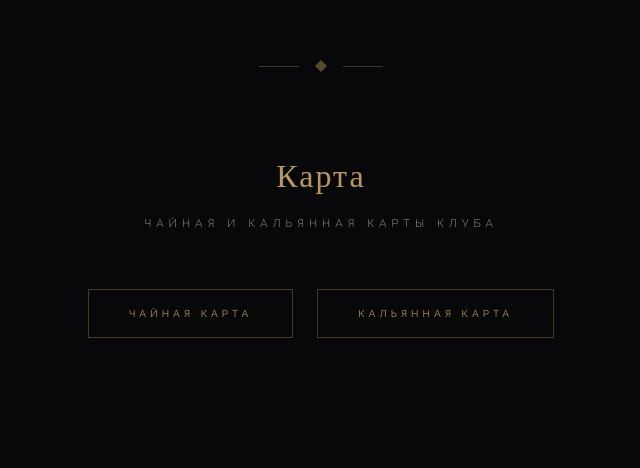
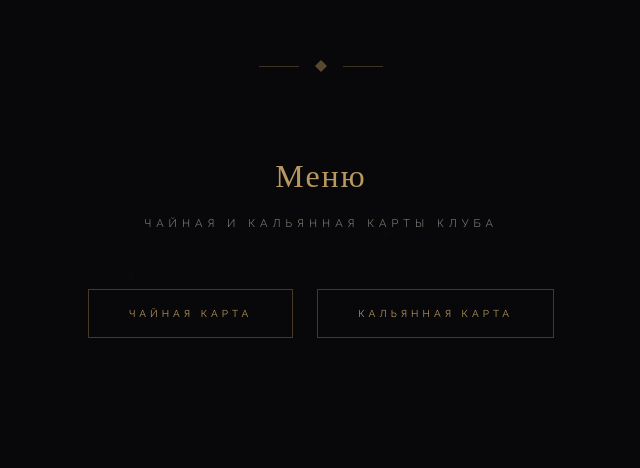
Before and after one commit to andrewsatorim/Kod-1847, a Next.js app: page / in a window 1280 px wide. Shown: the part 3407-3875 px from the top of the page, without its empty margins (319-959 px from the left). Built offline with nearby package versions, Linux system fonts and the light colour scheme.

Commit message:
fix: rename Карта to Меню in nav and section, add hero glow effect to menu section

```diff
--- a/src/components/Header.tsx
+++ b/src/components/Header.tsx
@@ -23,7 +23,7 @@ export default function Header() {
     { href: "/#about", labelRu: "\u041e \u043a\u043b\u0443\u0431\u0435", labelEn: "About" },
     { href: "/tea-room", labelRu: "\u0427\u0430\u0439\u043d\u044b\u0439 \u0437\u0430\u043b", labelEn: "Tea Room" },
     { href: "/hookah-room", labelRu: "\u041a\u0430\u043b\u044c\u044f\u043d\u043d\u044b\u0439 \u0437\u0430\u043b", labelEn: "Hookah Room" },
-    { href: "/menu", labelRu: "\u041a\u0430\u0440\u0442\u0430", labelEn: "Menu" },
+    { href: "/#menu-preview", labelRu: "\u041c\u0435\u043d\u044e", labelEn: "Menu" },
     { href: "/events", labelRu: "\u041c\u0435\u0440\u043e\u043f\u0440\u0438\u044f\u0442\u0438\u044f", labelEn: "Events" },
     { href: "/#contacts", labelRu: "\u041a\u043e\u043d\u0442\u0430\u043a\u0442\u044b", labelEn: "Contact" },
   ];
--- a/src/components/MenuPreview.tsx
+++ b/src/components/MenuPreview.tsx
@@ -1,14 +1,28 @@
 "use client";
 import { useLang } from "@/context/LanguageContext";
 import DiamondDivider from "./DiamondDivider";
+
+const particles = [
+  { left: "15%", bottom: "20%", duration: "7s", delay: "0s" },
+  { left: "35%", bottom: "15%", duration: "8s", delay: "1s" },
+  { left: "55%", bottom: "25%", duration: "6.5s", delay: "2s" },
+  { left: "75%", bottom: "18%", duration: "9s", delay: "3s" },
+  { left: "90%", bottom: "10%", duration: "7.5s", delay: "4s" },
+];
 
 export default function MenuPreview() {
   const { t } = useLang();
 
   return (
     <section className="menu-preview" id="menu-preview">
+      <div className="menu-preview-bg" />
+      <div className="menu-preview-glow" />
+      {particles.map((p, i) => (
+        <div key={i} className="ptc" style={{ left: p.left, bottom: p.bottom, animation: `fl ${p.duration} ease-in-out infinite ${p.delay}` }} />
+      ))}
+      <div style={{ position: 'relative', zIndex: 2, display: 'flex', flexDirection: 'column', alignItems: 'center', width: '100%' }}>
         <DiamondDivider className="phil-visible" />
-      <div className="section-title">{t("\u041a\u0430\u0440\u0442\u0430", "Menu")}</div>
+        <div className="section-title">{t("\u041c\u0435\u043d\u044e", "Menu")}</div>
         <div className="section-subtitle">{t("\u0427\u0430\u0439\u043d\u0430\u044f \u0438 \u043a\u0430\u043b\u044c\u044f\u043d\u043d\u0430\u044f \u043a\u0430\u0440\u0442\u044b \u043a\u043b\u0443\u0431\u0430", "Tea and hookah menus")}</div>
         <div className="menu-pdf-buttons">
           <a href="/Kod1847_Tea_Menu.pdf" target="_blank" rel="noopener noreferrer" className="menu-pdf-btn">
@@ -18,6 +32,7 @@ export default function MenuPreview() {
             {t("\u041a\u0430\u043b\u044c\u044f\u043d\u043d\u0430\u044f \u043a\u0430\u0440\u0442\u0430", "Hookah Menu")}
           </a>
         </div>
+      </div>
     </section>
   );
 }
```
Lines whose indentation alone changed are shown as unchanged.
